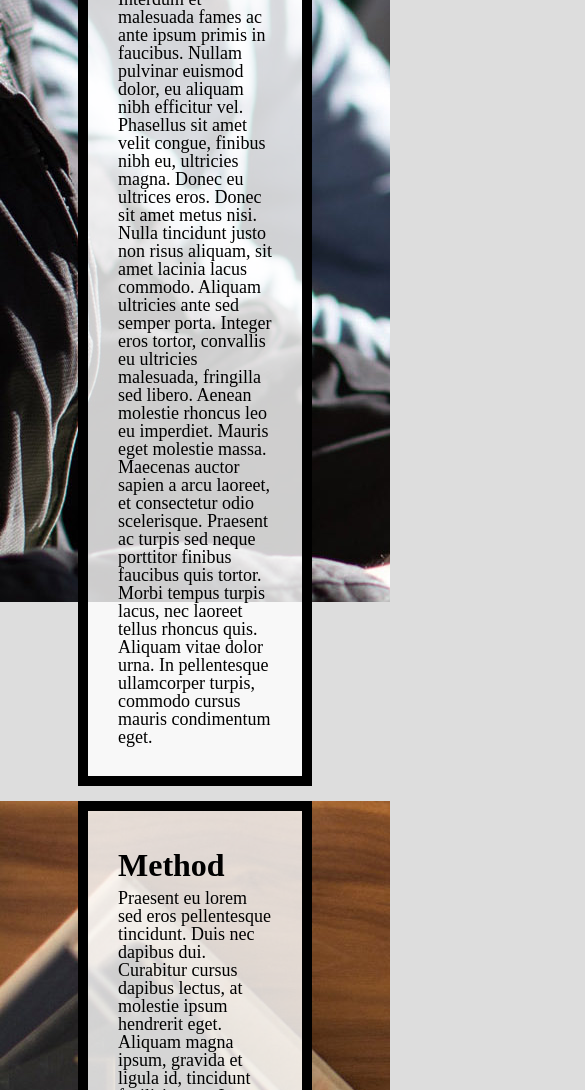
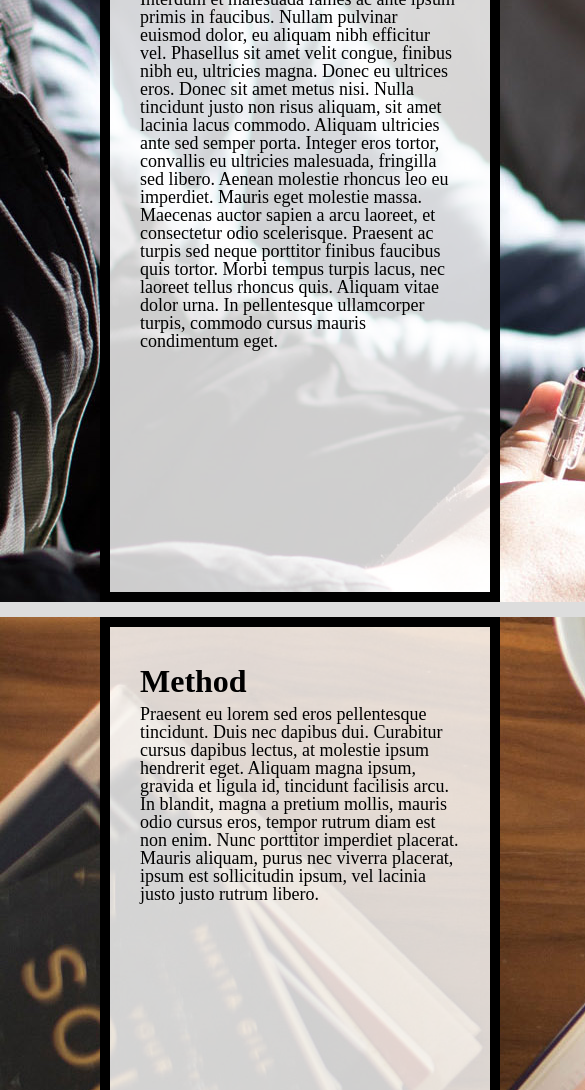
Before and after one commit to cartealb/homework4, a plain HTML site: page index.html in a window 390 px wide. Shown: the part 576-1666 px from the top of the page, 585 px wide, since content can reach past the window. Drawn offline with Linux system fonts and the light colour scheme.

Commit message:
looks good for mobile except for the text boxs being centered and not filling the space

```diff
--- a/css/style.css
+++ b/css/style.css
@@ -122,7 +122,8 @@ header p {
     /*Your code here  */
     /* See documentation for mobile view */
     display: grid;
-    grid-template-columns: 1fr 3fr 1fr;
+    grid-template-columns: 100px 400px 100px;
+    /*grid-template-columns: 1fr 3fr 1fr;*/
     grid-template-rows: 30px repeat(5, auto) 100px;
     grid-row-gap: 15px;
 }
@@ -134,6 +135,7 @@ header p {
     /*Your code here */
     /* See documentation for mobile view */
     grid-column: 2 / span 1;
+    grid-row: auto / span 1;
 }
 
 .about-image,
```
Also changed, not shown: 1 other file.
